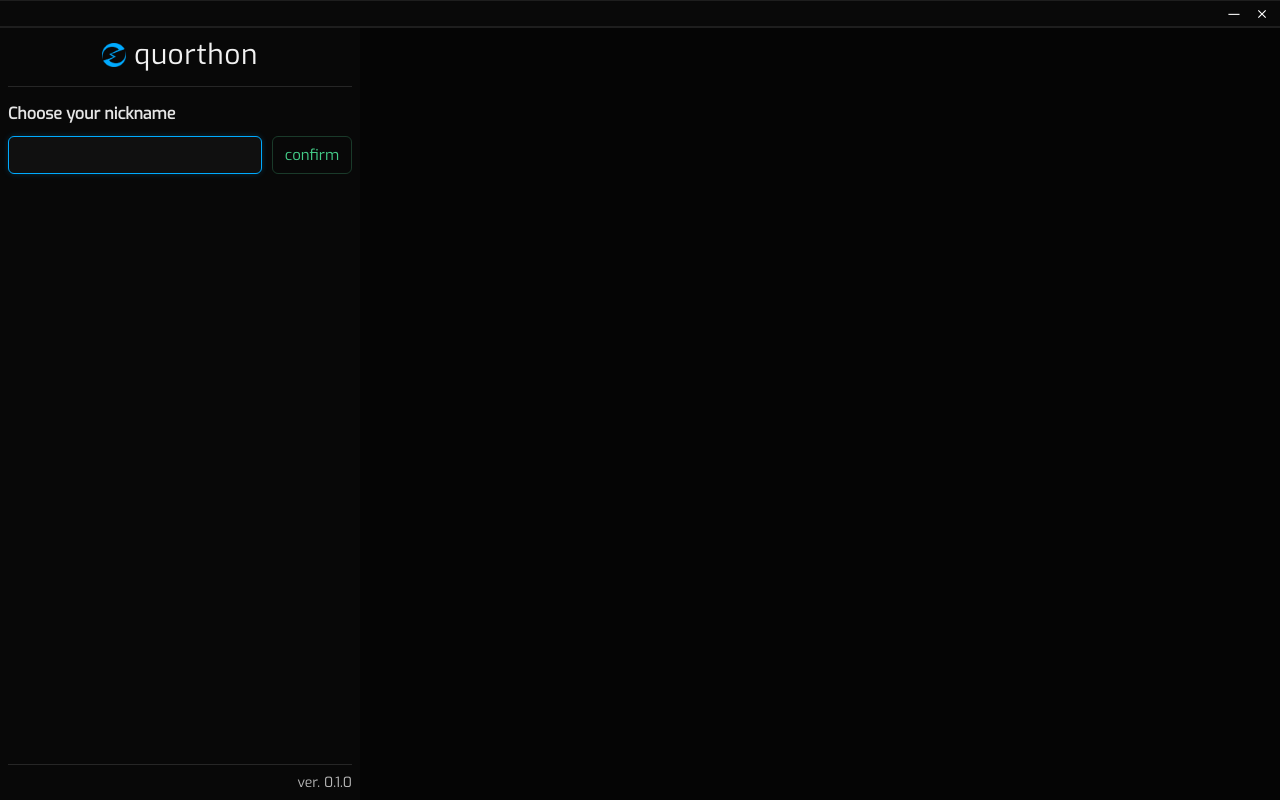
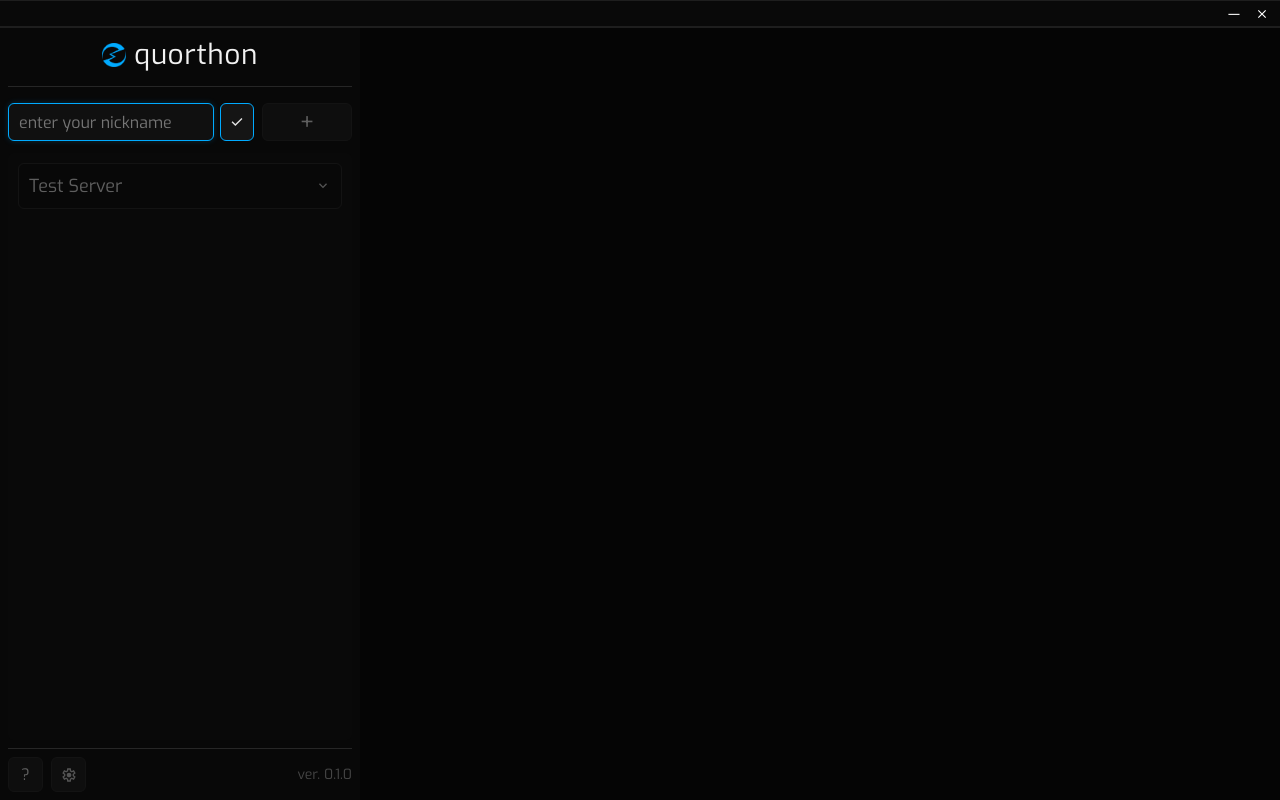
Before and after one commit to DRAM-jamba/Quorthon, a React (Vite) app: page / in a window 1280 px wide. Built offline with nearby package versions, Linux system fonts and the light colour scheme; no server answers.

Commit message:
removed nickname page, all stuff with nickname is done in servers page. added button remove nickname

```diff
--- a/src-tauri/tauri.conf.json
+++ b/src-tauri/tauri.conf.json
@@ -16,7 +16,6 @@
         "width": 360,
         "height": 628,
         "resizable": false,
-        "maximizable": false,
         "decorations": false
       }
     ],
--- a/src/App.css
+++ b/src/App.css
@@ -1466,6 +1466,8 @@ button {
   flex: 1;
   height: 38px;
   margin: 0;
+  border-color: var(--accent);
+  box-shadow: 0 0 6px var(--accent-glow-sm);
 }
 
 .nickname-confirm-inline-btn {
@@ -1482,6 +1484,12 @@ button {
   display: flex;
   align-items: center;
     justify-content: center;
+}
+
+.nickname-locked {
+  opacity: 0.35;
+  pointer-events: none;
+  user-select: none;
 }
 
 /* ── Disconnect ──────────────────────────────────────────────── */
@@ -1767,6 +1775,25 @@ body {
     color: var(--accent);
 }
 
+.settings-option-btn-remove-nickname {
+  background: transparent;
+  border: 1px solid var(--danger-border);
+  border-radius: 5px;
+  color: var(--danger-dim);
+  width: 294px;
+  height: 30px;
+  cursor: pointer;
+  display: flex;
+  align-items: center;
+  justify-content: center;
+}
+
+.settings-option-btn-remove-nickname:hover {
+  border-color: var(--danger);
+  color: var(--danger-bright);
+  box-shadow: 0 0 6px var(--danger-glow);
+}
+
 .settings-slider {
   width: 100%;
   accent-color: var(--accent);
@@ -1963,26 +1990,38 @@ select.server-input {
 
 .settings-modal-overlay {
   position: absolute;
+  cursor: pointer;
   top: 0;
   left: 0;
   right: 0;
   bottom: 0;
   background: var(--overlay-bg);
   display: flex;
-  align-items: center;
+  align-items: flex-start;
   justify-content: center;
+  padding-top: 40px; /* might be a problem */
+  padding-bottom: 40px;
   z-index: 100;
+  box-sizing: border-box;
 }
 
 .settings-modal {
-  position: relative;
-  max-height: min(89vh, 900px);
-  overflow-y: hidden;
+  max-height: 100%;
+  cursor: default;
   background: var(--modal-bg);
-    border: 1px solid var(--border-secondary);
+  border: 1px solid var(--border-secondary);
   border-radius: 8px;
   box-shadow: 0 0 20px var(--shadow-modal);
-  }
+  overflow: hidden;
+  display: flex;
+  flex-direction: column;
+}
+
+.settings-modal .sidebar {
+  flex: 1;
+  min-height: 0;
+  overflow: hidden;
+}
 
 
 
--- a/src/App.tsx
+++ b/src/App.tsx
@@ -1,6 +1,5 @@
 import { useState, useEffect } from "react";
 import ServersPage from "./pages/ServersPage";
-import NicknamePage from "./pages/NicknamePage";
 import ChatPage from "./pages/ChatPage";
 import SettingsPage from "./pages/SettingsPage";
 import { getSavedNickname } from "./services/localServices/NicknameService";
@@ -9,7 +8,6 @@ import "./App.css";
 
 type Page =
   | { name: "loading" }
-  | { name: "nickname" }
   | { name: "servers"; nickname: string }
   | { name: "chat"; serverId: string; serverName: string; nickname: string }
   | { name: "settings"; nickname: string };
@@ -22,7 +20,7 @@ function App() {
 
   useEffect(() => {
     getSavedNickname().then((saved) => {
-      setPage(saved ? { name: "servers", nickname: saved } : { name: "nickname" });
+      setPage({ name: "servers", nickname: saved ?? "" });
     });
   }, []);
 
@@ -63,9 +61,6 @@ function App() {
     return null;
   }
 
-  if (page.name === "nickname") {
-    return <NicknamePage onNicknameSet={(nickname) => setPage({ name: "servers", nickname })} />;
-  }
 
   if (page.name === "chat") {
     return (
--- a/src/pages/ChatPage.tsx
+++ b/src/pages/ChatPage.tsx
@@ -96,10 +96,7 @@ function ChatPage({ serverName, ticket, nickname, onLeaveServer }: ChatPageProps
         await mockActivity(ticket);
         console.log("mockActivity completed");
       } catch (err) {
-        console.error("Failed:", err);
-        if (isMounted) {
-          console.error("Failed to connect to server:", err);
-        }
+        console.error("Failed to connect to server:", err);
       }
     };
 
@@ -321,7 +318,14 @@ function ChatPage({ serverName, ticket, nickname, onLeaveServer }: ChatPageProps
       {showSettings && (
         <div className="settings-modal-overlay" onClick={() => setShowSettings(false)}>
           <div className="settings-modal" onClick={(e) => e.stopPropagation()}>
-            <SettingsPage onBack={() => setShowSettings(false)} hideHeader />
+            <SettingsPage
+              onBack={() => setShowSettings(false)}
+              onNicknameCleared={() => {
+                setShowSettings(false);
+                handleLeaveServer();
+              }}
+              hideHeader
+            />
           </div>
         </div>
       )}
--- a/src/pages/NicknamePage.tsx
+++ /dev/null
@@ -1,89 +0,0 @@
-import { useState } from "react";
-import { APP_VERSION } from "../version";
-import { submitNickname, saveNickname } from "../services/localServices/NicknameService";
-import TitleBar from "../components/TitleBar";
-import logoIcon from "../assets/icons/logorgb.png";
-
-type NicknamePageProps = {
-  onNicknameSet: (nickname: string) => void;
-};
-
-function NicknamePage({ onNicknameSet }: NicknamePageProps) {
-  const [nickname, setNickname] = useState("");
-  const [error, setError] = useState("");
-  const [loading, setLoading] = useState(false);
-
-  const handleSubmit = async () => {
-    const trimmed = nickname.trim();
-    if (!trimmed) {
-      setError("Please enter a nickname.");
-      return;
-    }
-
-    setLoading(true);
-    setError("");
-
-    try {
-      await submitNickname(trimmed);
-      await saveNickname(trimmed);
-      onNicknameSet(trimmed);
-    } catch {
-      setError("Failed to set nickname. Please try again.");
-    } finally {
-      setLoading(false);
-    }
-  };
-
-  const handleKeyDown = (e: React.KeyboardEvent<HTMLInputElement>) => {
-    if (e.key === "Enter") {
-      handleSubmit();
-    }
-  };
-
-  return (
-    <div className="servers-page">
-  <TitleBar />
-  <aside className="sidebar">
-    <h1 className="logo">
-          <img src={logoIcon} width="24" height="24" />
-          quorthon
-        </h1>
-    <div className="sidebar-line" />
-
-    <div className="nickname-card">
-          <h2 className="nickname-title">Choose your nickname</h2>
-
-      <div className="nickname-input-group">
-        <input
-          className="server-input nickname-input"
-          value={nickname}
-          onChange={(e) => {
-            setNickname(e.target.value);
-            if (error) setError("");
-          }}
-          onKeyDown={handleKeyDown}
-          autoFocus
-          maxLength={32}
-        />
-
-        <button
-          className="big-confirm-btn nickname-confirm-btn"
-          type="button"
-          onClick={handleSubmit}
-          disabled={loading}
-        >
-          {loading ? "connecting..." : "confirm"}
-        </button>
-      </div>
-
-      {error && <p className="nickname-error">{error}</p>}
-    </div>
-
-    <div className="sidebar-line bottom-line" />
-        <p className="version-text">ver. {APP_VERSION}</p>
-  </aside>
-</div>
-  );
-}
-
-export default NicknamePage;
--- a/src/pages/ServersPage.tsx
+++ b/src/pages/ServersPage.tsx
@@ -1,7 +1,12 @@
 import { useEffect, useState, useRef } from "react";
 import { APP_VERSION } from "../version";
 import ServerCard from "../components/ServerCard";
-import { updateNickname } from "../services/localServices/NicknameService";
+import {
+  getSavedNickname,
+  saveNickname,
+  updateNickname
+
+ } from "../services/localServices/NicknameService";
 import {
   addServer,
   createServer,
@@ -29,6 +34,7 @@ type View = "list" | "create" | "generated" | "add";
 
 function ServersPage({ nickname, onOpenServer, onNicknameChange, onOpenSettings }: ServersPageProps) {
   const [servers, setServers] = useState<Server[]>([]);
+  const [hasNickname, setHasNickname] = useState<boolean | null>(null);
   const [isEditingNickname, setIsEditingNickname] = useState(false);
   const [nicknameInput, setNicknameInput] = useState(nickname);
   const [view, setView] = useState<View>("list");
@@ -154,29 +160,35 @@ function ServersPage({ nickname, onOpenServer, onNicknameChange, onOpenSettings
     setView("add");
   };
 
-  const handleNicknameKeyDown = (e: React.KeyboardEvent<HTMLInputElement>) => {
-    if (e.key === "Enter") handleNicknameConfirm();
-    if (e.key === "Escape") {
-      setNicknameInput(nickname);
-      setIsEditingNickname(false);
-    }
-  };
-
   const handleNicknameConfirm = async () => {
     const trimmed = nicknameInput.trim();
     if (!trimmed) {
-      setError("Invalid nickname.");
       return;
     }
     try {
       await updateNickname(trimmed);
+      await saveNickname(trimmed);
       setError(null);
       setIsEditingNickname(false);
+      setHasNickname(true);
       onNicknameChange?.(trimmed);
     } catch {
       setError("Invalid nickname.");
     }
   };
+
+  useEffect(() => {
+  getSavedNickname().then((saved) => {
+    const exists = !!saved && saved.trim() !== "";
+    setHasNickname(exists);
+    if (!exists) {
+      setIsEditingNickname(true);
+      setNicknameInput("");
+    } else {
+      setNicknameInput(saved!);
+    }
+  });
+}, []);
 
   const isFormView = view === "create" || view === "add" || view === "generated";
 
@@ -199,7 +211,7 @@ function ServersPage({ nickname, onOpenServer, onNicknameChange, onOpenSettings
                   className="server-input nickname-edit-input"
                   value={nicknameInput}
                   onChange={(e) => setNicknameInput(e.target.value)}
-                  onKeyDown={handleNicknameKeyDown}
+                  placeholder="enter your nickname"
                   autoFocus
                   maxLength={32}
                 />
@@ -226,7 +238,7 @@ function ServersPage({ nickname, onOpenServer, onNicknameChange, onOpenSettings
               </button>
             )}
 
-            <div className="server-plus-wrapper">
+            <div className={`server-plus-wrapper ${!hasNickname ? "nickname-locked" : ""}`}>
               {!showPlusMenu ? (
                 <button
                   className="server-plus-button"
@@ -266,7 +278,7 @@ function ServersPage({ nickname, onOpenServer, onNicknameChange, onOpenSettings
           </div>
         )}
 
-        <div className="server-content-area">
+        <div className={`server-content-area ${!hasNickname ? "nickname-locked" : ""}`}>
           {view === "create" && (
             <div className="server-create-overlay">
               <div className="server-create-panels">
@@ -382,7 +394,7 @@ function ServersPage({ nickname, onOpenServer, onNicknameChange, onOpenSettings
 
         <div className="sidebar-line bottom-line" />
 
-        <div className="server-bottom-row">
+        <div className={`server-bottom-row ${!hasNickname ? "nickname-locked" : ""}`}>
           <div className="left-bottom-buttons">
             <div className="help-popup-wrapper">
               <button
--- a/src/services/localServices/NicknameService.ts
+++ b/src/services/localServices/NicknameService.ts
@@ -20,6 +20,10 @@ export async function saveNickname(nickname: string): Promise<void> {
   localStorage.setItem("nickname", nickname);
 }
 
+export async function clearNickname(): Promise<void> {
+  localStorage.removeItem("nickname");
+}
+
 export async function getSavedNickname(): Promise<string | null> {
   return localStorage.getItem("nickname");
 }
```
Also changed, not shown: src/pages/SettingsPage.tsx (+52 -5 lines).
